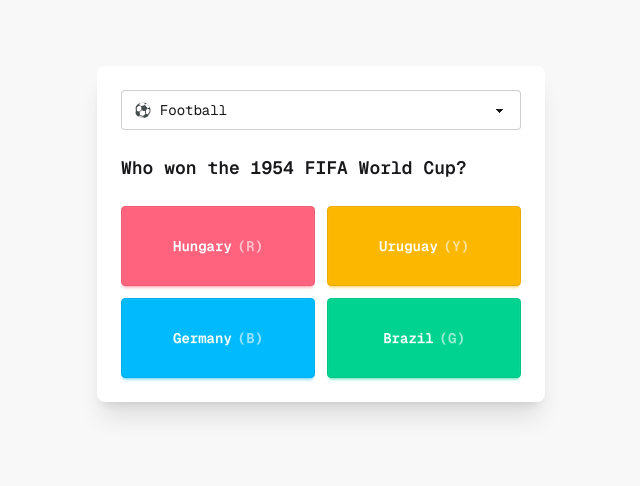
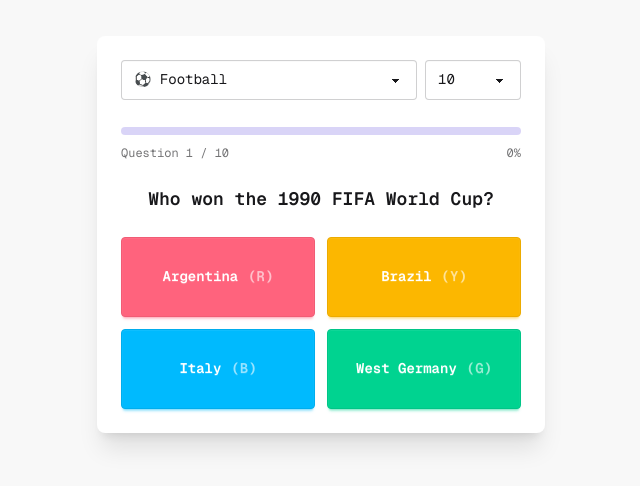
Before and after one commit to hieudoanm/quiz, a Next.js app in the folder packages/app/: page / in a window 1280 px wide. Shown: the part 166-652 px from the top of the page, without its empty margins (319-959 px from the left). Built offline with nearby package versions, Linux system fonts and the light colour scheme.

Commit message:
add progress bar

```diff
--- a/packages/app/src/pages/index.tsx
+++ b/packages/app/src/pages/index.tsx
@@ -1,5 +1,5 @@
 import { NextPage } from 'next';
-import { useCallback, useEffect, useState } from 'react';
+import { useEffect, useState } from 'react';
 import colorsQuestions from '@quiz/data/questions/colors.json';
 import footballQuestions from '@quiz/data/questions/football.json';
 import { shuffle } from '@quiz/utils/array';
@@ -29,11 +29,16 @@
   green: 'btn-success',
 };
 
+const QUESTION_LIMITS = [5, 10, 15];
+
 const HomePage: NextPage = () => {
   const [category, setCategory] = useState<Category>('football');
-  const [questions, setQuestions] = useState<QuizData[]>(
-    shuffle(questionsMap['football']),
+  const [limit, setLimit] = useState(10);
+
+  const [questions, setQuestions] = useState<QuizData[]>(() =>
+    shuffle(questionsMap.football).slice(0, limit),
   );
+
   const [currentIndex, setCurrentIndex] = useState(0);
   const [selected, setSelected] = useState<keyof QuizData['answers'] | null>(
     null,
@@ -43,8 +48,26 @@
   const quiz = questions[currentIndex];
   const isLastQuestion = currentIndex === questions.length - 1;
 
-  const handleSelect = useCallback(
-    (key: keyof QuizData['answers']) => {
+  /* ---------- derived ---------- */
+
+  const progress =
+    ((currentIndex + (selected ? 1 : 0)) / questions.length) * 100;
+
+  /* ---------- helpers ---------- */
+
+  const buildQuestions = (cat: Category, lim: number) =>
+    shuffle(questionsMap[cat]).slice(0, lim);
+
+  const resetQuiz = (cat = category, lim = limit) => {
+    setQuestions(buildQuestions(cat, lim));
+    setCurrentIndex(0);
+    setSelected(null);
+    setScore(0);
+  };
+
+  /* ---------- actions ---------- */
+
+  const handleSelect = (key: keyof QuizData['answers']) => {
     if (selected) return;
 
     setSelected(key);
@@ -52,9 +75,7 @@
     if (key === quiz.correct) {
       setScore((s) => s + 1);
     }
-    },
-    [selected, quiz.correct],
-  );
+  };
 
   const handleNext = () => {
     setSelected(null);
@@ -63,11 +84,15 @@
 
   const handleCategoryChange = (value: Category) => {
     setCategory(value);
-    setQuestions(shuffle(questionsMap[value]));
-    setCurrentIndex(0);
-    setSelected(null);
-    setScore(0);
+    resetQuiz(value, limit);
   };
+
+  const handleLimitChange = (value: number) => {
+    setLimit(value);
+    resetQuiz(category, value);
+  };
+
+  /* ---------- keyboard ---------- */
 
   useEffect(() => {
     const onKeyDown = (e: KeyboardEvent) => {
@@ -88,7 +113,10 @@
 
     window.addEventListener('keydown', onKeyDown);
     return () => window.removeEventListener('keydown', onKeyDown);
-  }, [selected, handleSelect, isLastQuestion]);
+    // eslint-disable-next-line react-hooks/exhaustive-deps
+  }, [selected, isLastQuestion]);
+
+  /* ---------- ui helpers ---------- */
 
   const getButtonClass = (key: keyof QuizData['answers']) => {
     if (!selected) return colorClassMap[key];
@@ -97,21 +125,59 @@
     return 'btn-disabled opacity-50';
   };
 
+  /* ---------- render ---------- */
+
   return (
     <div className="bg-base-200 flex min-h-screen items-center justify-center">
       <div className="card bg-base-100 w-full max-w-md shadow-xl">
         <div className="card-body space-y-4">
-          {/* Category selector */}
+          {/* Controls */}
+          <div className="flex gap-2">
             <select
-            className="select select-bordered w-full"
+              className="select select-bordered flex-1"
               value={category}
-            onChange={(e) => handleCategoryChange(e.target.value as Category)}>
+              onChange={(e) =>
+                handleCategoryChange(e.target.value as Category)
+              }>
               <option value="colors">🎨 Colors</option>
               <option value="football">⚽ Football</option>
             </select>
 
-          <h2 className="card-title text-center text-lg">{quiz.question}</h2>
+            <select
+              className="select select-bordered w-24"
+              value={limit}
+              onChange={(e) => handleLimitChange(Number(e.target.value))}>
+              {QUESTION_LIMITS.map((l) => (
+                <option key={l} value={l}>
+                  {l}
+                </option>
+              ))}
+            </select>
+          </div>
 
+          {/* Progress */}
+          <div className="space-y-1">
+            <progress
+              className="progress progress-primary w-full"
+              value={progress}
+              max={100}
+            />
+            <div className="flex justify-between text-xs opacity-60">
+              <span>
+                Question {currentIndex + 1} / {questions.length}
+              </span>
+              <span>{Math.round(progress)}%</span>
+            </div>
+          </div>
+
+          {/* Question */}
+          <div className="space-y-1 text-center">
+            <h2 className="card-title justify-center text-lg">
+              {quiz.question}
+            </h2>
+          </div>
+
+          {/* Answers */}
           <div className="grid grid-cols-2 gap-3">
             {(
               Object.keys(quiz.answers) as Array<keyof QuizData['answers']>
@@ -125,12 +191,15 @@
                   key,
                 )}`}
                 onClick={() => handleSelect(key)}>
-                {quiz.answers[key]}{' '}
-                <span className="opacity-60">({key[0].toUpperCase()})</span>
+                {quiz.answers[key]}
+                <span className="ml-1 opacity-60">
+                  ({key[0].toUpperCase()})
+                </span>
               </button>
             ))}
           </div>
 
+          {/* Feedback */}
           {selected && (
             <div className="alert">
               {selected === quiz.correct ? (
@@ -141,24 +210,32 @@
             </div>
           )}
 
+          {/* Next */}
           {selected && !isLastQuestion && (
-            <button
-              className="btn btn-primary mt-2 w-full"
-              onClick={handleNext}>
+            <button className="btn btn-primary w-full" onClick={handleNext}>
               Next Question →
             </button>
           )}
 
+          {/* Completed */}
           {selected && isLastQuestion && (
-            <div className="mt-4 space-y-2 text-center">
+            <div className="space-y-3 text-center">
               <div className="text-lg font-semibold">🎉 Quiz completed!</div>
+
               <div>
                 Score:{' '}
                 <span className="font-bold">
                   {score} / {questions.length}
                 </span>
               </div>
-              <div className="text-sm opacity-60">
+
+              <button
+                className="btn btn-outline w-full"
+                onClick={() => resetQuiz()}>
+                🔄 Reset Quiz
+              </button>
+
+              <div className="text-xs opacity-60">
                 Keyboard: R Y B G • → Next
               </div>
             </div>
```
Also changed, not shown: 2 other files (tests, documents, lock files or other folders). Lines whose indentation alone changed are shown as unchanged.
